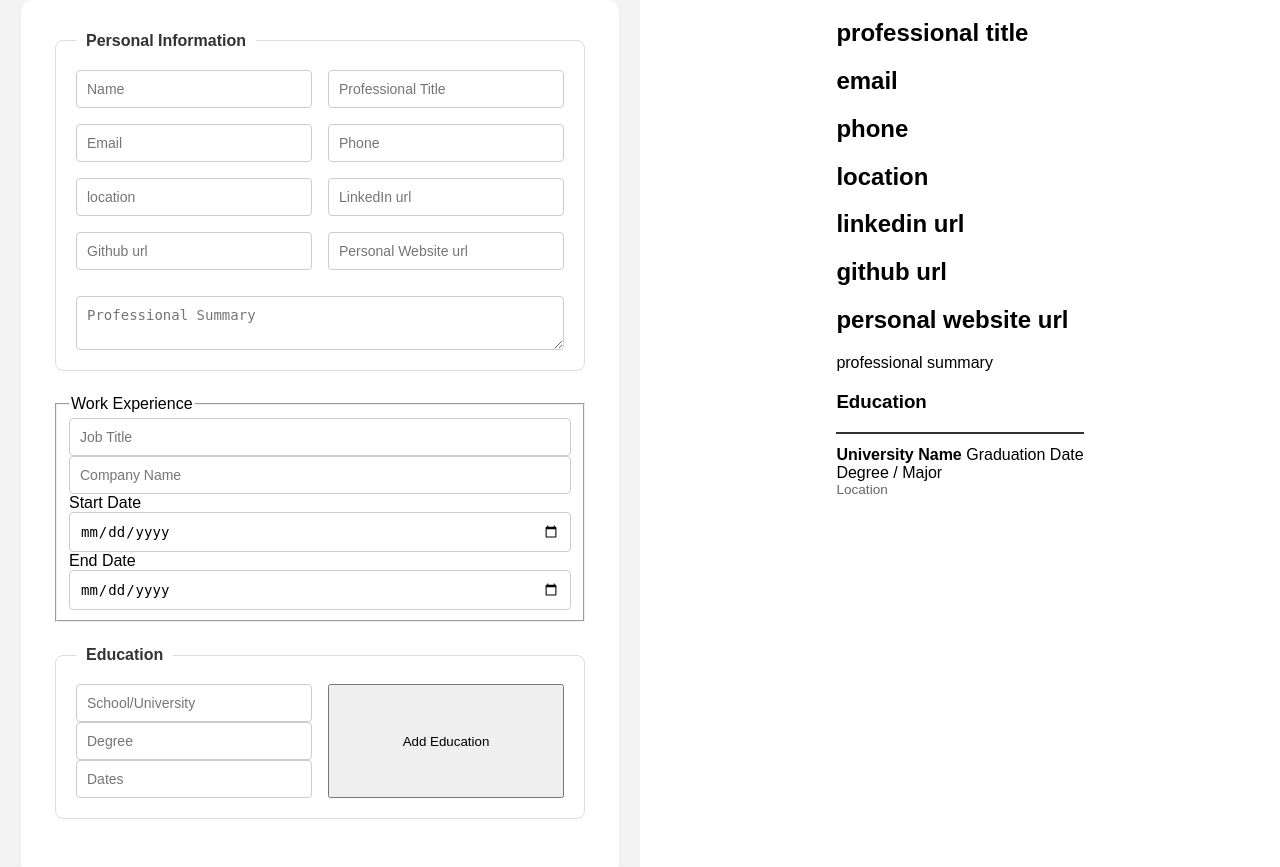
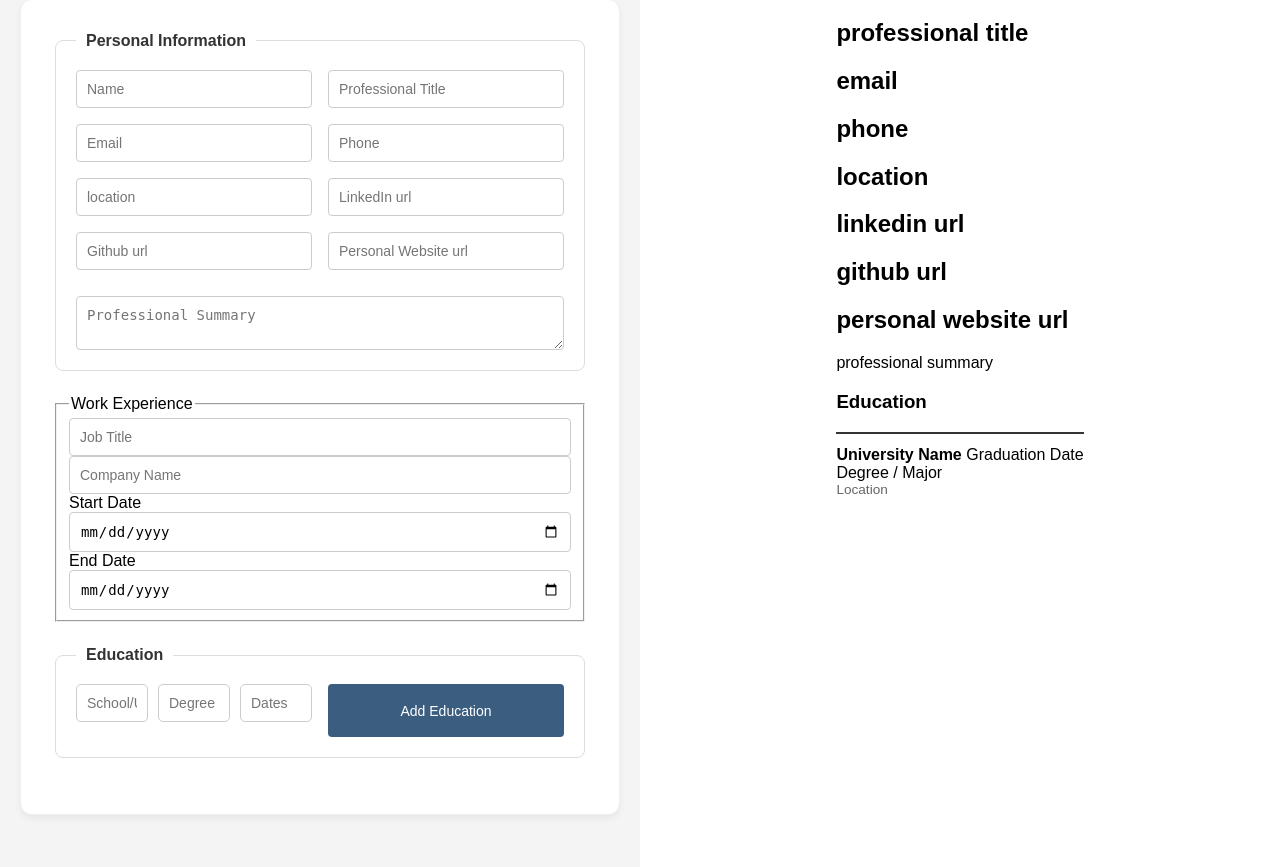
Before and after one commit to aswanth-mc/atsFriendlyResumeBulilder, a Flask app: page / in a window 1280 px wide. Shown: the part 89-956 px from the top of the page. Run offline with Flask 3, Linux system fonts and the light colour scheme.

Commit message:
style : add a new style to edu section input

```diff
--- a/static/css/main.css
+++ b/static/css/main.css
@@ -86,28 +86,36 @@ textarea {
 }
 
 /* The container holding your education items */
-.education-grid {
-    display: grid;
-    grid-template-columns: 1fr 1fr; /* This creates the 2-column layout */
-    gap: 15px; /* Adds space between the boxes */
+/* The container for the 2x2 grid */
+/* Container for the inputs */
+.education-row {
+    display: flex;      /* Aligns items horizontally */
+    gap: 10px;          /* Space between boxes */
+    margin-bottom: 15px;
 }
 
-/* Optional: Styling the individual boxes to look like your screenshot */
-.education-item {
-    display: flex;
-    justify-content: space-between;
-    align-items: center;
-    padding: 15px;
-    border: 1px solid #e0e0e0;
-    border-radius: 8px;
-    background: #fff;
+/* Make each input take equal width */
+.education-row input {
+    flex: 1;
+    padding: 10px;
+    border: 1px solid #ccc;
+    border-radius: 5px;
 }
 
-.education-item input {
-    width: 60%; /* Adjusts the size of the input box inside the item */
-    padding: 8px;
-    border: 1px solid #ccc;
+/* Style for the 'Add Education' button */
+.add-btn {
+    background-color: #3b5d80; /* Blue color from your image */
+    color: white;
+    border: none;
+    padding: 8px 16px;
     border-radius: 4px;
+    cursor: pointer;
+    font-size: 14px;
+    transition: background 0.3s;
+}
+
+.add-btn:hover {
+    background-color: #2d4761;
 }
 /* Horizontal line below section headings */
 .resume-section hr {
```
